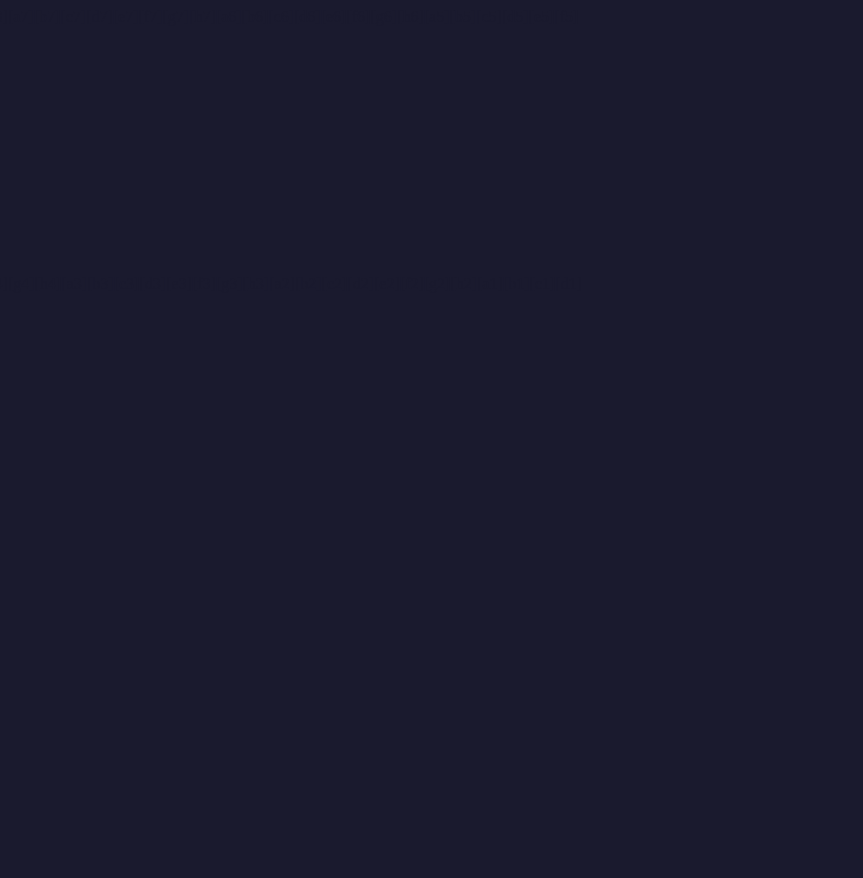
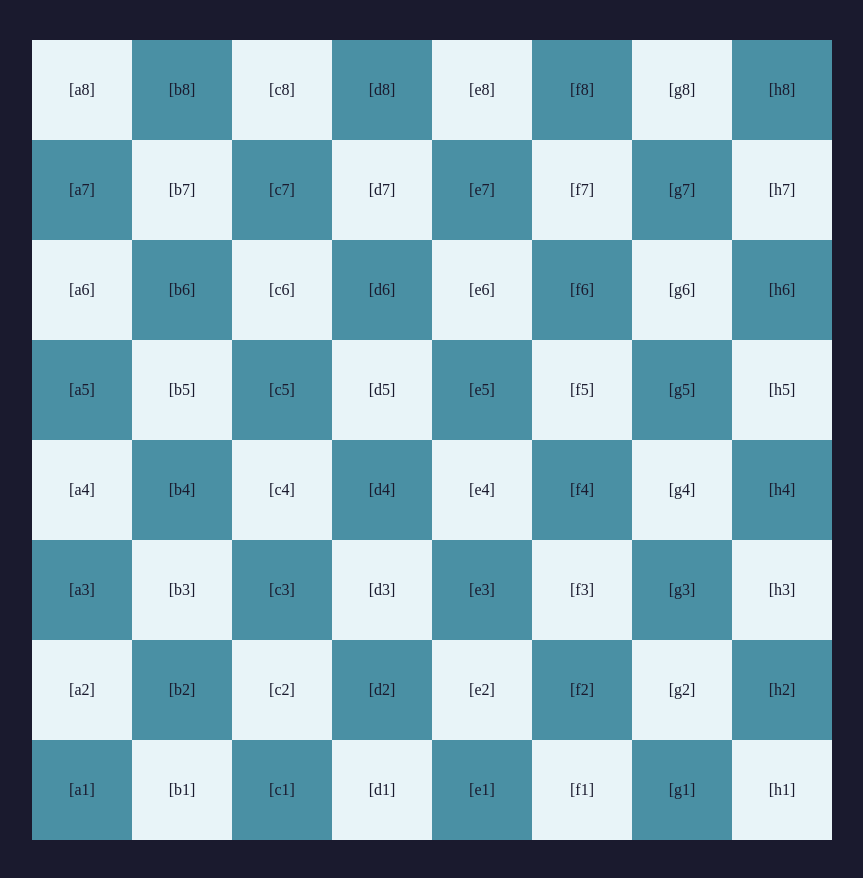
Before and after one commit to octane254/Official-Chess-Project-v1.1, a React (Vite) app in the folder Chess-App/: page / in a window 1280 px wide. Shown: the whole page, without its empty margins (208-1071 px from the left). Before the commit the page ends 816 px from the top, so only its background shows below. Built offline with nearby package versions, Linux system fonts and the light colour scheme.

Commit message:
Add color to tiles

```diff
--- a/Chess-App/src/Css/Board.css
+++ b/Chess-App/src/Css/Board.css
@@ -11,5 +11,20 @@ body{
     height:800px;
     display: flex;
     flex-wrap: wrap;
+    margin: 40px auto;
+}
+.tile{
+
+    width: 100px;
+    height: 100px;
+    display: flex;
+    align-items: center;
+    justify-content: center;
 
 }
+.white-color{
+    background-color: #e8f4f8;
+}
+.blue-color{
+    background-color: #4a90a4 ;
+}
```
